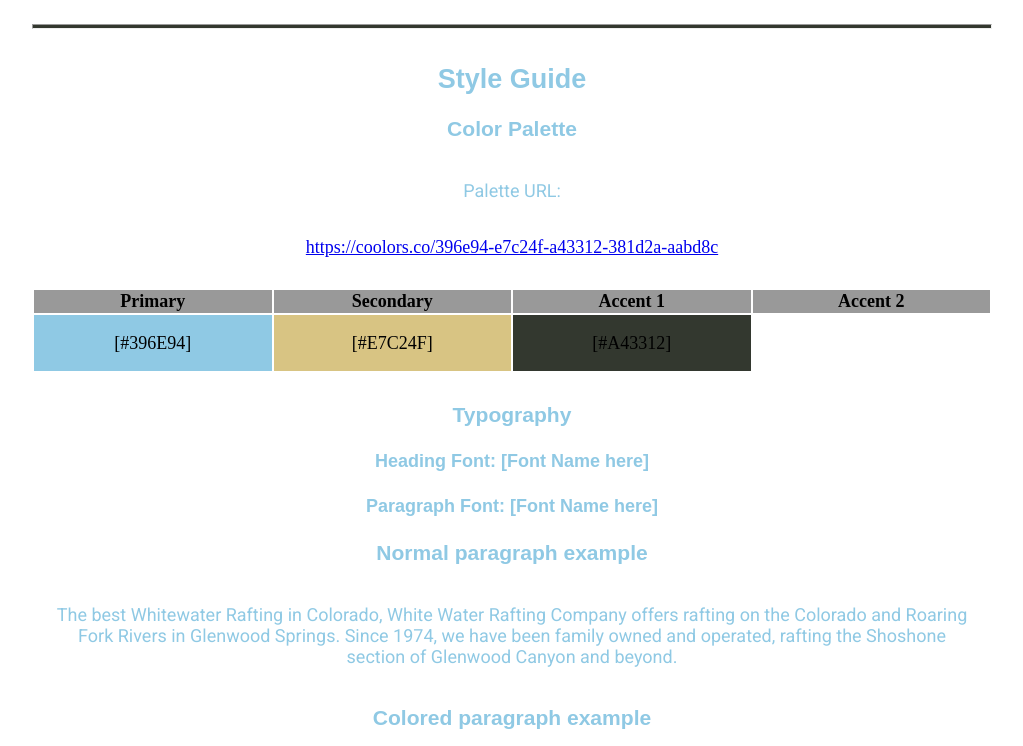
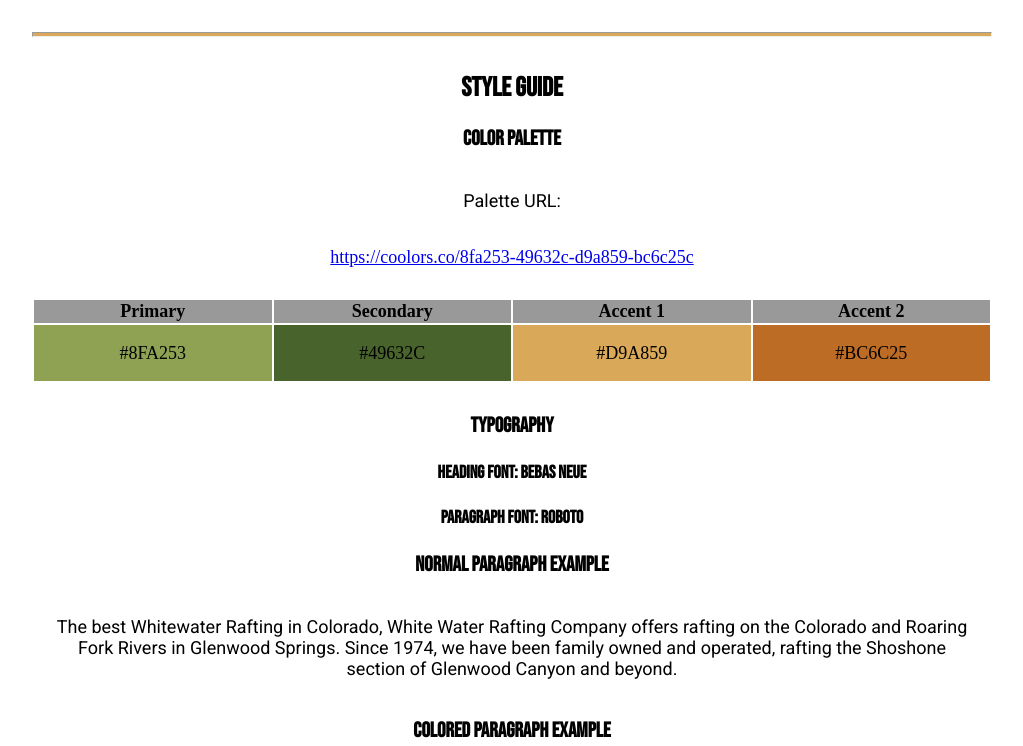
Before and after one commit to brendanrauch/wdd130, a plain HTML site: page wwr/site-plan-rafting.html in a window 1280 px wide. Shown: the part 1043-1789 px from the top of the page, without its empty margins (128-1151 px from the left). Drawn offline with Linux system fonts and the light colour scheme.

Commit message:
01-14-2023

```diff
--- a/wwr/site-plan-rafting.html
+++ b/wwr/site-plan-rafting.html
@@ -41,8 +41,8 @@
 
     <!-- Copy and paste the URL to your finished palette below. Replace the href value that is there with yours. Make sure to paste it into both the href value and the content text of the <a> tag -->
     <p>Palette URL:</p>
-    <a href="https://coolors.co/396e94-e7c24f-a43312-381d2a-aabd8c"
-      target="_blank">https://coolors.co/396e94-e7c24f-a43312-381d2a-aabd8c</a>
+    <a href="https://coolors.co/8fa253-49632c-d9a859-bc6c25"
+      target="_blank">https://coolors.co/8fa253-49632c-d9a859-bc6c25c</a>
 
     <table class="colors">
       <tr>
@@ -53,10 +53,10 @@
       </tr>
       <!-- Replace the numbers in the boxes below with your hex color codes. Then switch to the site-plan.css file and change your colors there as well. -->
       <tr>
-        <td class="primary">[#396E94]</td>
-        <td class="secondary">[#E7C24F]</td>
-        <td class="accent1">[#A43312]</td>
-        <td class="accent2"></td>
+        <td class="primary">#8FA253</td>
+        <td class="secondary">#49632C</td>
+        <td class="accent1">#D9A859</td>
+        <td class="accent2">#BC6C25</td>
       </tr>
     </table>
 
@@ -66,11 +66,11 @@
     <!-- Choose a font for your paragraphs (body copy) and headlines. What font(s) have you chosen? Think also about which of your colors above you might use for background and font colors. -->
 
     <h4>
-      Heading Font: [Font Name here]
+      Heading Font: Bebas Neue
       <!-- change this -->
     </h4>
     <h4>
-      Paragraph Font: [Font Name here]
+      Paragraph Font: Roboto
       <!-- change this -->
     </h4>
     <h3>Normal paragraph example</h3>
--- a/wwr/styles/site-plan-rafting.css
+++ b/wwr/styles/site-plan-rafting.css
@@ -2,29 +2,29 @@
 /* if you are using any Google fonts change the font names below to your fonts.
 Any spaces in your font name should be replaced with a +.
 Fonts are separated by a & */
-@import url('https://fonts.googleapis.com/css2?family=Indie+Flower&family=Roboto&display=swap');
+@import url('https://fonts.googleapis.com/css2?family=Bebas+Neue&family=Roboto&display=swap');
 
 :root {
   /* change the values below to your colors from your palette */
-  --primary-color: #8FC9E4;
-  --secondary-color: #D8C483;
-  --accent1-color: #33382F;
-  --accent2-color: #ffffff;
+  --primary-color: #8fa253;
+  --secondary-color: #49632c;
+  --accent1-color: #d9a859;
+  --accent2-color: #bc6c25;
 
   /* change the values below to your chosen font(s) */
-  --heading-font: "Indie Flowers", "Bradley Hand", sans-serif;
+  --heading-font: "Bebas Neue", "Bradley Hand", sans-serif;
   --paragraph-font: Roboto, Helvetica, sans-serif;
 
   /* these colors below should be chosen from among your palette colors above */
-  --headline-color-on-white: #8FC9E4;  /* headlines on a white background */
-  --headline-color-on-color: white; /* headlines on a colored background */
-  --paragraph-color-on-white: #8FC9E4; /* paragraph text on a white background */
-  --paragraph-color-on-color: white; /* paragraph text on a colored background */
-  --paragraph-background-color: #8FC9E4  ;
-  --nav-link-color: #8FC9E4;
-  --nav-background-color: #D8C483;
+  --headline-color-on-white: black;  /* headlines on a white background */
+  --headline-color-on-color: black; /* headlines on a colored background */
+  --paragraph-color-on-white: black; /* paragraph text on a white background */
+  --paragraph-color-on-color: black; /* paragraph text on a colored background */
+  --paragraph-background-color: #d9a859;
+  --nav-link-color: black;
+  --nav-background-color: #8fa253;
   --nav-hover-link-color: white;
-  --nav-hover-background-color: #8FC9E4;
+  --nav-hover-background-color: #49632C;
 }
 
 
```
